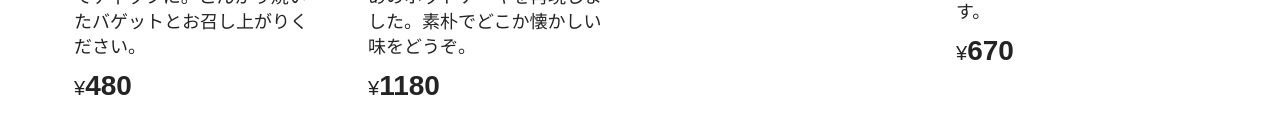
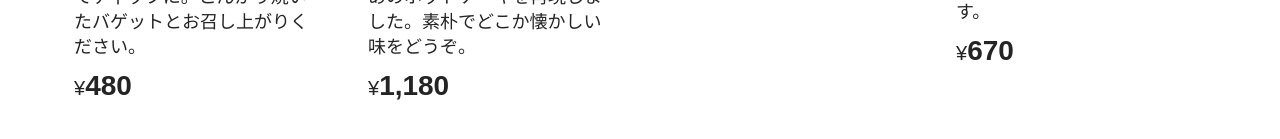
Before and after one commit to kannna5296/vuefes-2023-handson, a Vue app: page / in a window 1280 px wide. Shown: the part 619-758 px from the top of the page. Built offline with nearby package versions, Linux system fonts and the light colour scheme.

Commit message:
関数として三桁カンマ区切り定義

```diff
--- a/src/App.vue
+++ b/src/App.vue
@@ -39,6 +39,14 @@
     soldOut: false,
   },
 ]);
+
+/**
+ * 価格を3桁ごとのカンマ付きで返す
+ * @param {number} price 価格
+ */
+function pricePrefix(price) {
+  return price.toLocaleString();
+}
 </script>
 
 <template>
@@ -58,7 +66,7 @@
           <p>{{ index + 1 }}番目</p>
           <p>{{ item.description }}</p>
           <span
-            >¥<span class="price">{{ item.price }}</span></span
+            >¥<span class="price">{{ pricePrefix(item.price) }}</span></span
           >
         </div>
       </div>
```
